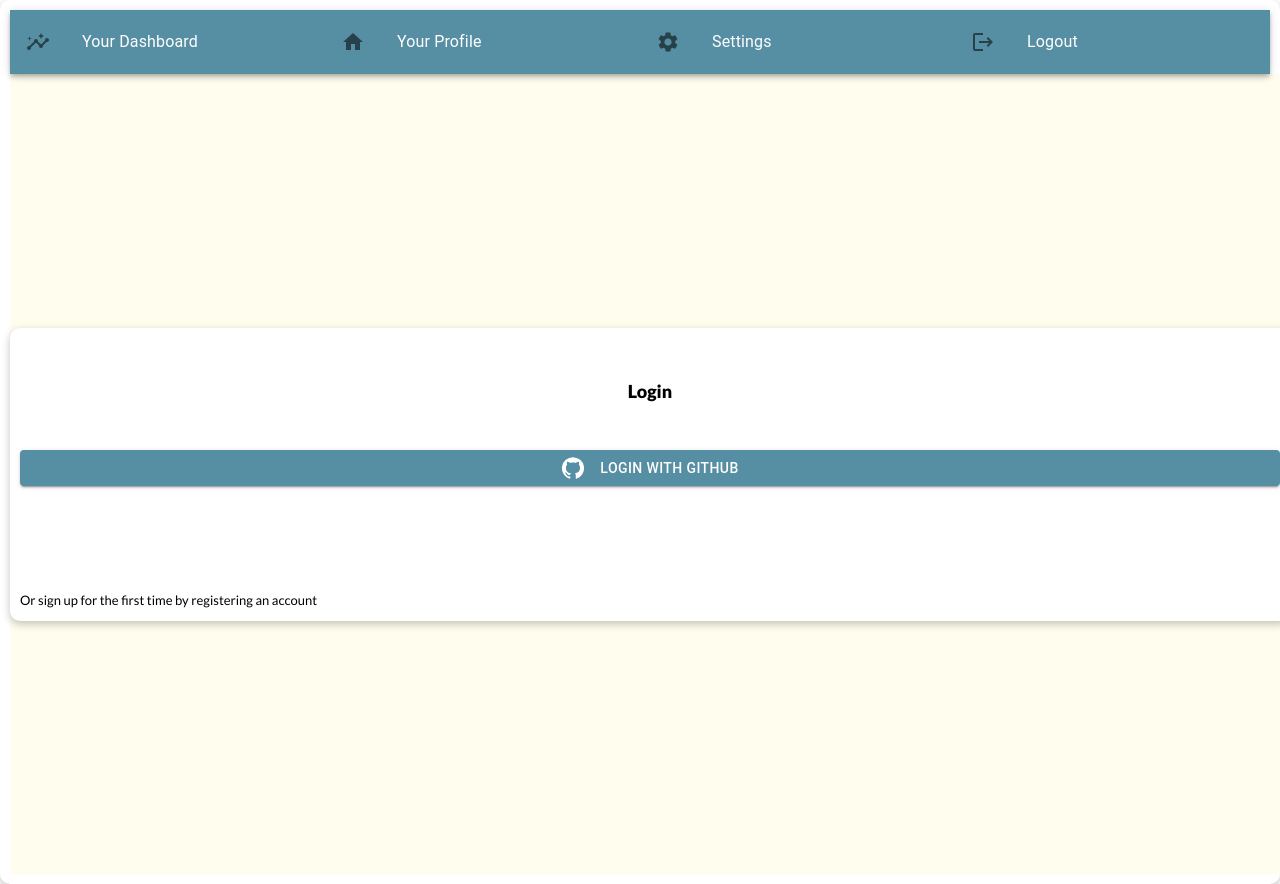
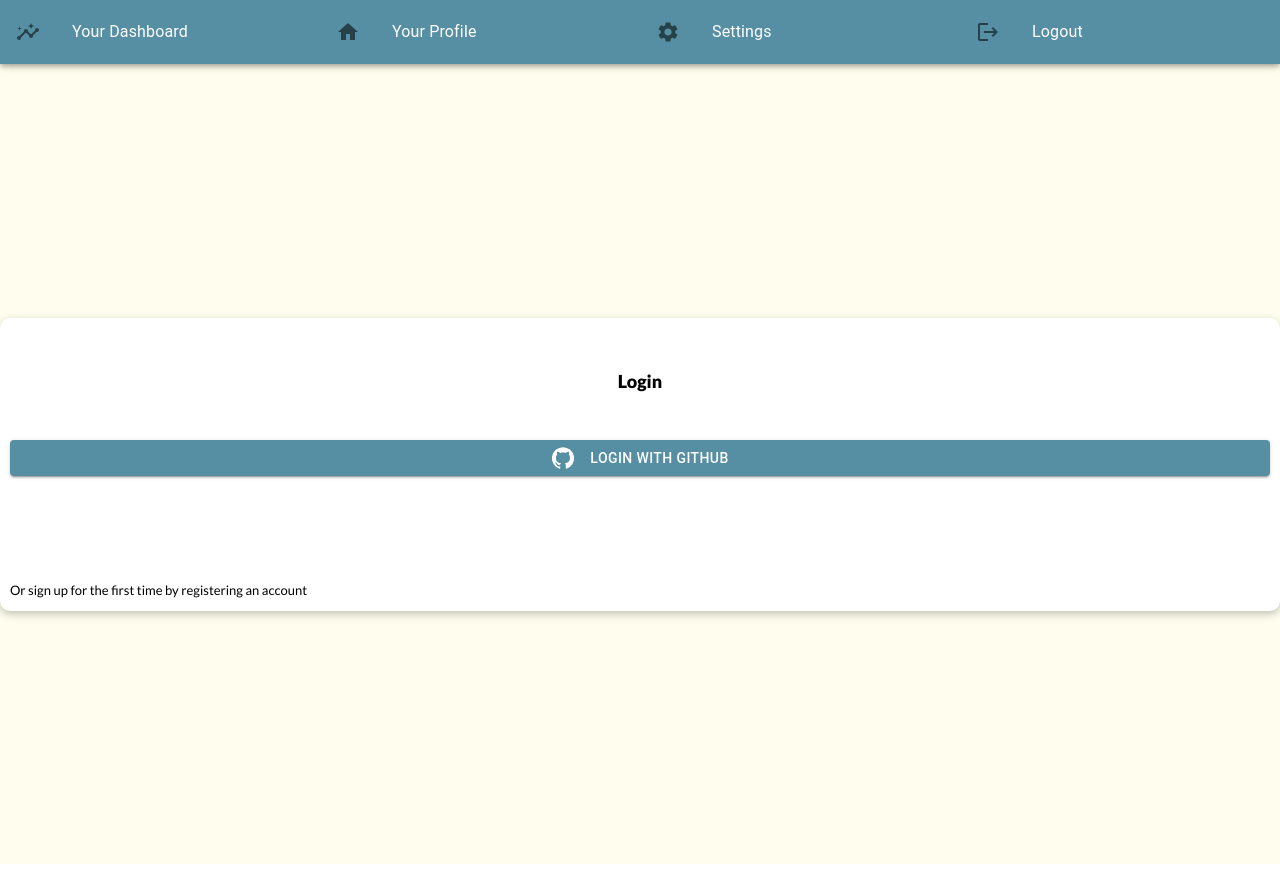
Before and after one commit to MariaIgonina/OnTrack, a React (Vite) app in the folder client/: page / in a window 1280 px wide. Built offline with nearby package versions, Linux system fonts and the light colour scheme.

Commit message:
css works

```diff
--- a/client/src/App.css
+++ b/client/src/App.css
@@ -10,10 +10,10 @@
   box-sizing: border-box;
 }
 
-.container {
+/* .container {
   width: 100%;
   height: 100%;
-}
+} */
 
 /* .navBar {
   display: flex;
--- a/client/src/App.tsx
+++ b/client/src/App.tsx
@@ -31,7 +31,7 @@ function App() {
 
   return (
     <BrowserRouter>
-      <div className="container">
+      {/* <div className="container"> */}
         <Navbar />
         <Routes>
           <>
@@ -69,11 +69,11 @@ function App() {
             <Route path="/vacancyList" element={<VacancyList />} />
             <Route path="/logedWithGoogle" element={<LogedWithGoogle />} />
             <Route path="/signInWithGoogle" element={<SignInWithGoogle />} />
-            <Route path="/recruiter/:id" element={<RecruiterPage />} />
+            <Route path="/recruiter/:id" element={<RecruiterProfilePage />} />
             {/* /recruiter/?id=${id}` */}
           </>
         </Routes>
-      </div>
+      {/* </div> */}
     </BrowserRouter>
   );
 }
--- a/client/src/Pages/TrackPage.tsx
+++ b/client/src/Pages/TrackPage.tsx
@@ -42,7 +42,7 @@ const TrackPage = () => {
 
 
   return (
-    <div id='track-container' className="flex h-screen fixed top-[130px] w-screen">
+    <div id='track-container' className="flex h-screen fixed top-[70px] w-screen overflow-scroll">
       <TrackSideBar trackId={track.track?.id} />
       <div className="w-full mx-5">
         <div id='Info' className="mb-10 hover:cursor-pointer">
@@ -58,7 +58,7 @@ const TrackPage = () => {
                 className="flex items-center bg-white border border-gray-200 rounded-lg md:flex-row hover:bg-gray-800 hover:text-white
            shadow shadow-sm shadow-gray w-full">
                 <img className="object-cover w-full rounded-t-lg h-96 md:h-auto md:w-48 md:rounded-none md:rounded-l-lg"
-                  alt="company logo"
+                  alt="Company Logo"
                   src={ recruiter.recruiter?.logo }/>
                 <div className="flex flex-col justify-between p-4 leading-normal">
                   <h5 className="mb-2 text-2xl font-bold tracking-tight "> at {recruiter.recruiter.name}</h5>
```
